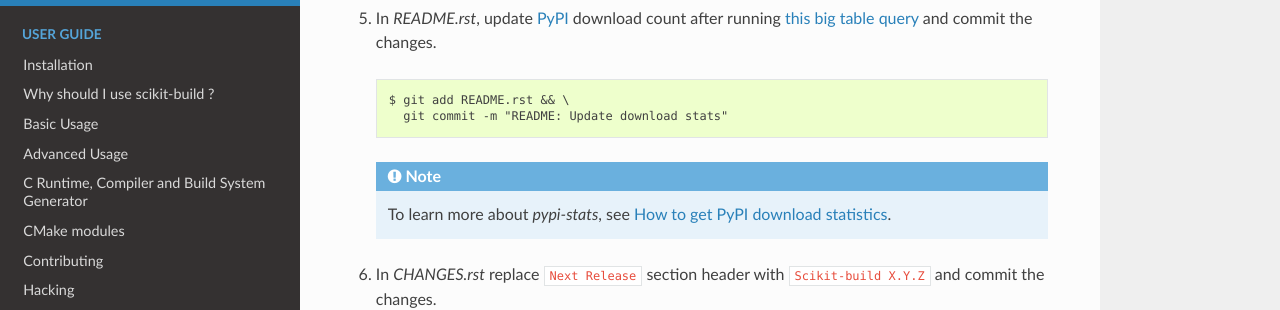
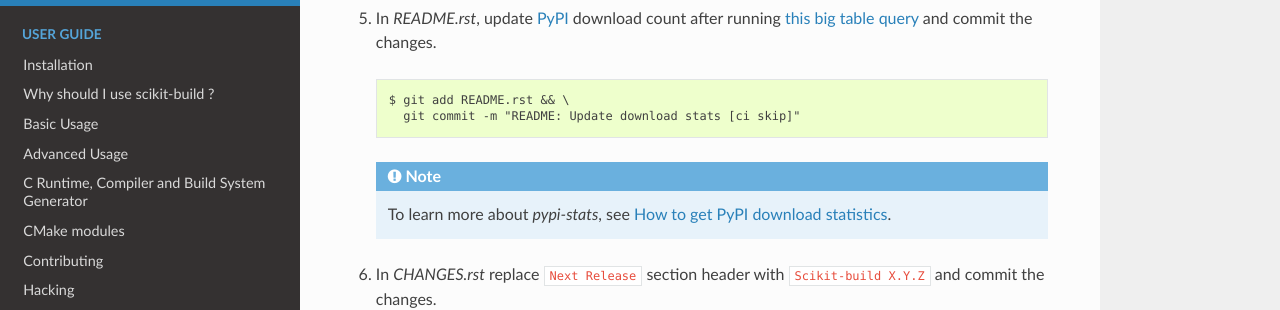
Before and after one commit to scikit-build/scikit-build, a Sphinx documentation site: the page built from docs/make_a_release.rst, in a window 1280 px wide and 900 px high, scrolled down 1508 px. Shown: the part 167-477 px from the top of the window. Built offline with Sphinx 7.4.7 and the Read the Docs theme 2.0.0, drawn with Linux system fonts in a browser that asks for light colours.

Commit message:
README: Update download stats [ci skip]

```diff
--- a/README.rst
+++ b/README.rst
@@ -22,7 +22,7 @@
   +-----------------------------------------------------------------------------+-------------------------------------------------------------------------------+
   | Versions                                                                    | Downloads                                                                     |
   +=============================================================================+===============================================================================+
-  | .. image:: https://img.shields.io/pypi/v/scikit-build.svg?maxAge=2592000    | .. image:: https://img.shields.io/badge/downloads-44k%20total-green.svg       |
+  | .. image:: https://img.shields.io/pypi/v/scikit-build.svg?maxAge=2592000    | .. image:: https://img.shields.io/badge/downloads-46k%20total-green.svg       |
   |     :target: https://pypi.python.org/pypi/scikit-build                      |     :target: https://pypi.python.org/pypi/scikit-build                        |
   +-----------------------------------------------------------------------------+-------------------------------------------------------------------------------+
   | .. image:: https://anaconda.org/conda-forge/scikit-build/badges/version.svg | .. image:: https://anaconda.org/conda-forge/scikit-build/badges/downloads.svg |
--- a/docs/make_a_release.rst
+++ b/docs/make_a_release.rst
@@ -99,7 +99,7 @@
   .. code::
 
     $ git add README.rst && \
-      git commit -m "README: Update download stats"
+      git commit -m "README: Update download stats [ci skip]"
 
   ..  note::
 
```
